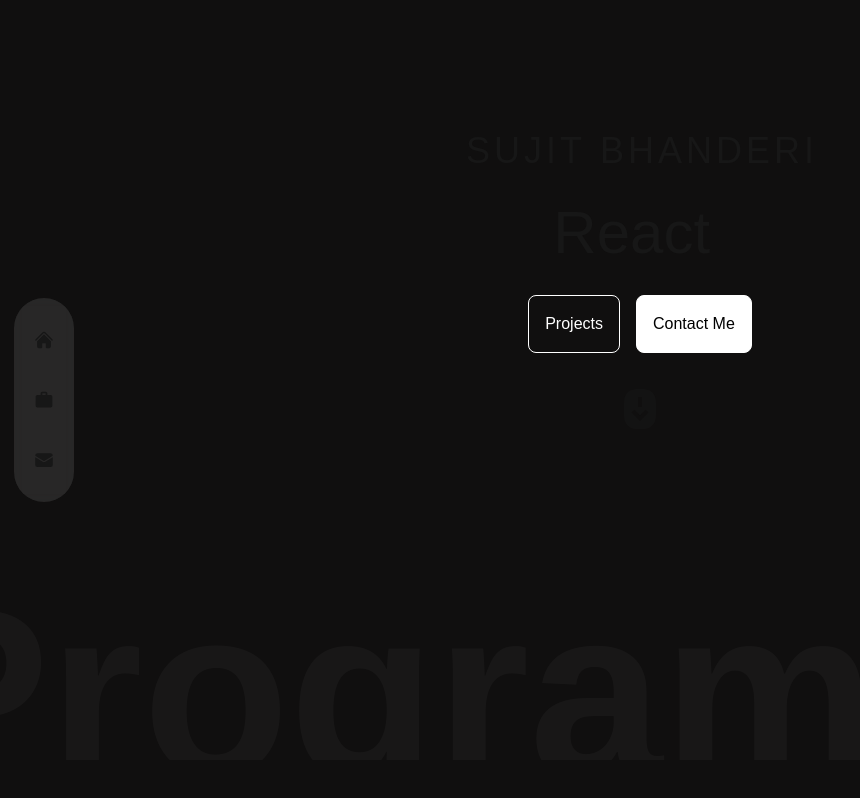
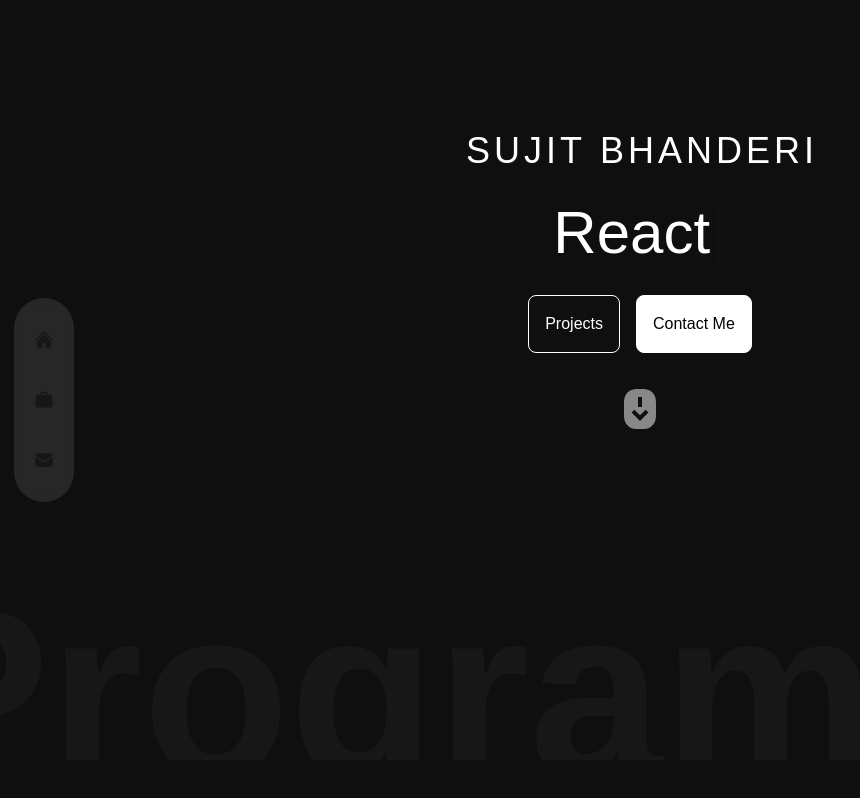
Before and after one commit to Mr-sujit-111/modern-cv, a Next.js app: page / in a window 1280 px wide. Shown: the top 798 px of the page, without its empty margins (0-860 px from the left). Built offline with nearby package versions, Linux system fonts and the light colour scheme.

Commit message:
Fix: Text related change

```diff
--- a/src/app/components/layout/Hero.tsx
+++ b/src/app/components/layout/Hero.tsx
@@ -20,7 +20,7 @@
         },
     };
     return (
-        <div className="h-[calc(100vh-40px)]  overflow-hidden relative">
+        <div className="h-[calc(100vh-40px)] text-white  overflow-hidden relative">
             <motion.article
 
                 className="container max-w-7xl mx-auto h-full xl:h-3/4 flex flex-col gap-4 md:gap-8 items-center justify-center text-center"
```
